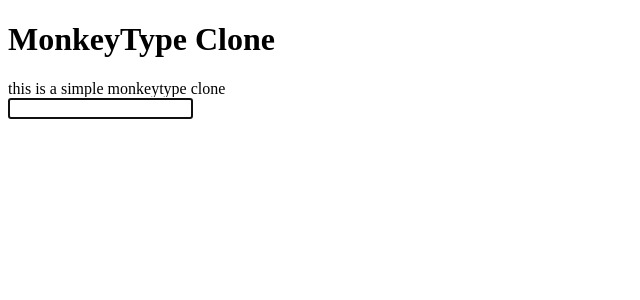
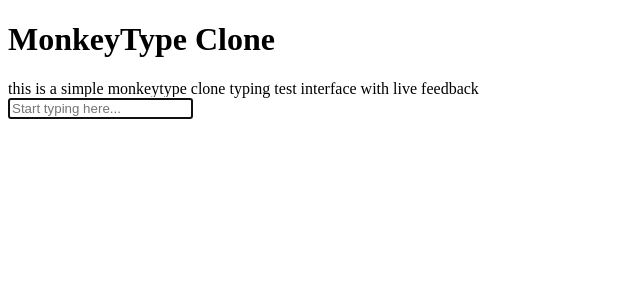
Before and after one commit to NobpasinTumdee/MonkeytypeClone, a React (Vite) app in the folder TypeType/: page / in a window 1280 px wide. Shown: the top 300 px of the page, without its empty margins (0-640 px from the left). Built offline with nearby package versions, Linux system fonts and the light colour scheme.

Commit message:
เบื้องต้น

```diff
--- a/TypeType/src/App.jsx
+++ b/TypeType/src/App.jsx
@@ -1,14 +1,12 @@
 import React, { useEffect, useState, useRef } from "react";
 
-const sampleText = "this is a simple monkeytype clone";
+const sampleText = "this is a simple monkeytype clone typing test interface with live feedback";
 
 export default function MonkeyTypeClone() {
-  const [text] = useState(sampleText.split(" "));
-  const [input, setInput] = useState("");
-  const [currentWordIndex, setCurrentWordIndex] = useState(0);
+  const [text] = useState(sampleText);
+  const [userInput, setUserInput] = useState("");
   const [startTime, setStartTime] = useState(null);
   const [endTime, setEndTime] = useState(null);
-  const [isFinished, setIsFinished] = useState(false);
   const inputRef = useRef(null);
 
   useEffect(() => {
@@ -16,64 +14,58 @@
   }, []);
 
   const handleInputChange = (e) => {
-    const value = e.target.value;
     if (!startTime) setStartTime(Date.now());
+    setUserInput(e.target.value);
+  };
 
-    if (value.endsWith(" ")) {
-      const currentWord = value.trim();
-      if (currentWord === text[currentWordIndex]) {
-        setCurrentWordIndex((prev) => prev + 1);
-        setInput("");
-        if (currentWordIndex + 1 === text.length) {
+  const handleKeyDown = (e) => {
+    if (e.key === "Enter") {
+      if (userInput.trim() === text.trim()) {
         setEndTime(Date.now());
-          setIsFinished(true);
       }
-      } else {
-        setInput(""); // reset wrong input
-      }
-    } else {
-      setInput(value);
     }
   };
 
   const getWPM = () => {
     if (!startTime || !endTime) return 0;
     const timeInMinutes = (endTime - startTime) / 1000 / 60;
-    return Math.round(text.length / timeInMinutes);
+    const words = userInput.trim().split(/\s+/).length;
+    return Math.round(words / timeInMinutes);
   };
 
   return (
     <div className="p-4">
       <h1 className="text-xl font-bold mb-4">MonkeyType Clone</h1>
 
-      <div className="mb-4">
-        {text.map((word, index) => (
-          <span
-            key={index}
-            className={
-              index === currentWordIndex
-                ? "text-blue-500 underline"
-                : index < currentWordIndex
-                ? "text-gray-400"
-                : ""
+      <div className="mb-4 text-xl font-mono flex flex-wrap">
+        {text.split("").map((char, index) => {
+          let className = "";
+          if (index < userInput.length) {
+            className = userInput[index] === char ? "text-green-500" : "text-red-500";
+          } else if (index === userInput.length) {
+            className = "underline text-blue-500";
           }
-          >
-            {word + " "}
+          return (
+            <span key={index} className={className}>
+              {char === " " ? "\u00A0" : char}
             </span>
-        ))}
+          );
+        })}
       </div>
 
-      {!isFinished ? (
       <input
         ref={inputRef}
         type="text"
-          value={input}
+        value={userInput}
         onChange={handleInputChange}
-          className="border px-2 py-1"
+        onKeyDown={handleKeyDown}
+        className="w-full border px-2 py-1 text-lg font-mono"
+        placeholder="Start typing here..."
       />
-      ) : (
-        <div>
-          <h2 className="text-lg font-semibold mt-4">Finished!</h2>
+
+      {endTime && (
+        <div className="mt-4">
+          <h2 className="text-lg font-semibold">Finished!</h2>
           <p>Words per minute (WPM): {getWPM()}</p>
         </div>
       )}
```
Lines whose indentation alone changed are shown as unchanged.
